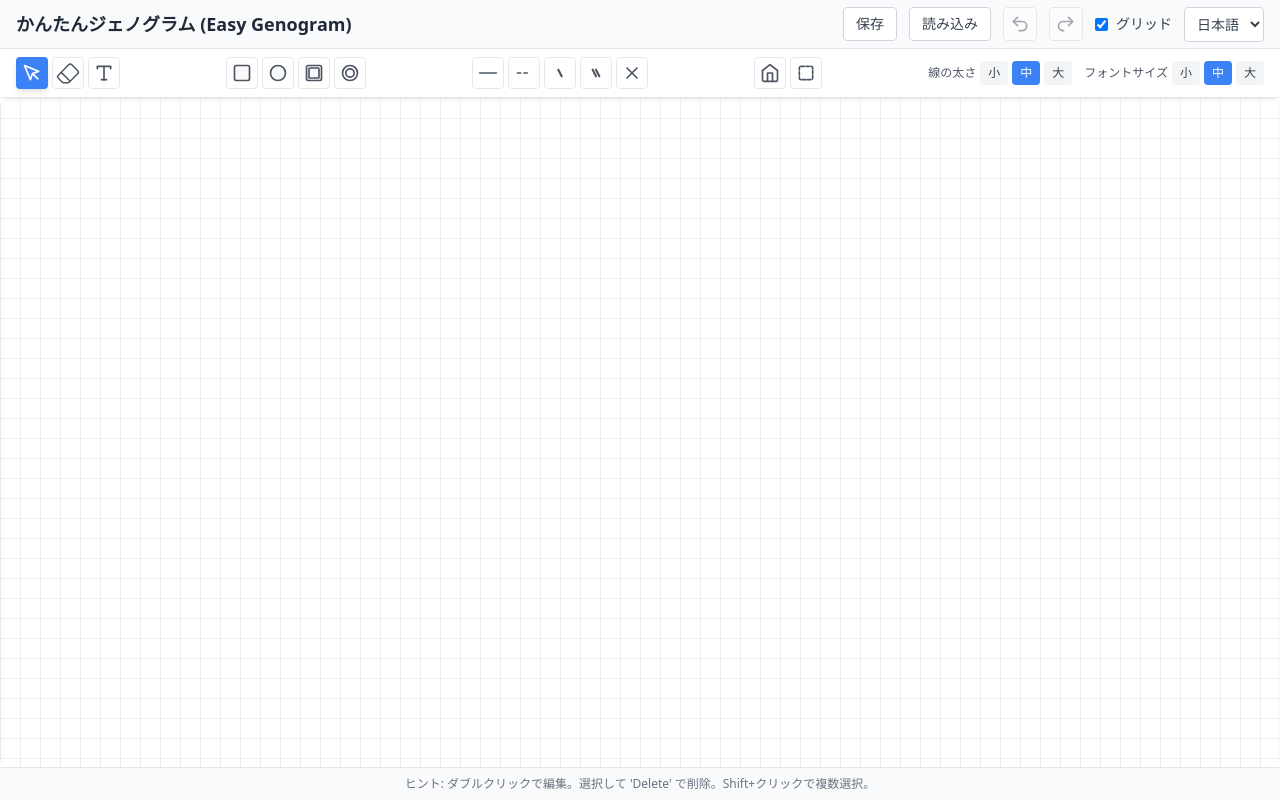
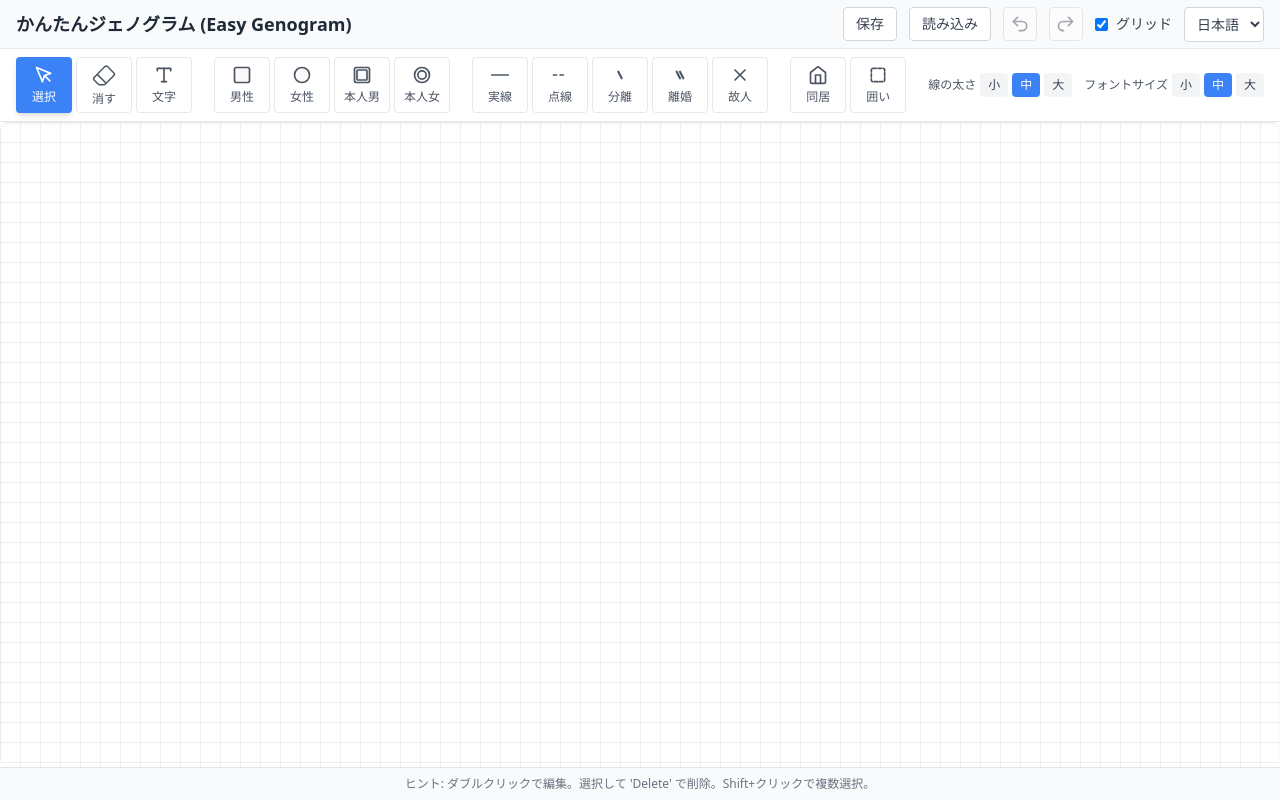
Before and after one commit to mochizukimasao/easy-genogram, a React (Vite) app: page / in a window 1280 px wide. Built offline with nearby package versions, Linux system fonts and the light colour scheme.

Commit message:
feat: Add captions to toolbar icons

```diff
--- a/components/Palette.tsx
+++ b/components/Palette.tsx
@@ -1,4 +1,3 @@
-
 import React from 'react';
 import { Tool, ShapeType, LineType } from '../types';
 import { MaleIcon, FemaleIcon, IndexMaleIcon, IndexFemaleIcon } from './icons/ShapeIcons';
@@ -21,20 +20,22 @@ interface PaletteProps {
 
 const ToolButton: React.FC<{
     label: string;
+    caption: string;
     tool: Tool;
     activeTool: Tool;
     onSelect: (tool: Tool) => void;
     children: React.ReactNode;
-}> = ({ label, tool, activeTool, onSelect, children }) => (
+}> = ({ label, caption, tool, activeTool, onSelect, children }) => (
   <button
     onClick={() => onSelect(tool)}
-    className={`flex items-center justify-center w-8 h-8 rounded transition-all duration-200
+    className={`flex flex-col items-center justify-center w-14 h-14 rounded transition-all duration-200 p-1
         ${activeTool === tool
           ? 'bg-blue-500 text-white shadow-md'
           : 'bg-white text-gray-600 hover:bg-gray-50 border border-gray-200'}`}
     title={label}
   >
     {children}
+    <span className="text-xs mt-1">{caption}</span>
   </button>
 );
 
@@ -59,58 +60,58 @@ const Palette: React.FC<PaletteProps> = ({ activeTool, onToolSelect, lineThickne
       <div className="flex items-center justify-between gap-4 flex-wrap">
         {/* 基本ツール */}
         <div className="flex items-center gap-1">
-          <ToolButton label={t('select')} tool="select" activeTool={activeTool} onSelect={onToolSelect}>
+          <ToolButton label={t('select')} caption={t('captionSelect')} tool="select" activeTool={activeTool} onSelect={onToolSelect}>
             <MousePointerIcon className="w-5 h-5"/>
           </ToolButton>
-          <ToolButton label={t('erase')} tool="erase" activeTool={activeTool} onSelect={onToolSelect}>
+          <ToolButton label={t('erase')} caption={t('captionErase')} tool="erase" activeTool={activeTool} onSelect={onToolSelect}>
             <EraseIcon className="w-6 h-6"/>
           </ToolButton>
-          <ToolButton label={t('textTool')} tool="text" activeTool={activeTool} onSelect={onToolSelect}>
+          <ToolButton label={t('textTool')} caption={t('captionText')} tool="text" activeTool={activeTool} onSelect={onToolSelect}>
             <TextIcon className="w-5 h-5"/>
           </ToolButton>
         </div>
 
         {/* 図形 */}
         <div className="flex items-center gap-1">
-          <ToolButton label={t('male')} tool={ShapeType.Male} activeTool={activeTool} onSelect={onToolSelect}>
+          <ToolButton label={t('male')} caption={t('captionMale')} tool={ShapeType.Male} activeTool={activeTool} onSelect={onToolSelect}>
             <MaleIcon className="w-5 h-5"/>
           </ToolButton>
-          <ToolButton label={t('female')} tool={ShapeType.Female} activeTool={activeTool} onSelect={onToolSelect}>
+          <ToolButton label={t('female')} caption={t('captionFemale')} tool={ShapeType.Female} activeTool={activeTool} onSelect={onToolSelect}>
             <FemaleIcon className="w-5 h-5"/>
           </ToolButton>
-          <ToolButton label={t('indexM')} tool={ShapeType.IndexMale} activeTool={activeTool} onSelect={onToolSelect}>
+          <ToolButton label={t('indexM')} caption={t('captionIndexM')} tool={ShapeType.IndexMale} activeTool={activeTool} onSelect={onToolSelect}>
             <IndexMaleIcon className="w-5 h-5"/>
           </ToolButton>
-          <ToolButton label={t('indexF')} tool={ShapeType.IndexFemale} activeTool={activeTool} onSelect={onToolSelect}>
+          <ToolButton label={t('indexF')} caption={t('captionIndexF')} tool={ShapeType.IndexFemale} activeTool={activeTool} onSelect={onToolSelect}>
             <IndexFemaleIcon className="w-5 h-5"/>
           </ToolButton>
         </div>
 
         {/* 線・関係 */}
         <div className="flex items-center gap-1">
-          <ToolButton label={t('solidLine')} tool={LineType.Solid} activeTool={activeTool} onSelect={onToolSelect}>
+          <ToolButton label={t('solidLine')} caption={t('captionSolid')} tool={LineType.Solid} activeTool={activeTool} onSelect={onToolSelect}>
             <RelationshipLineIcon className="w-5 h-5"/>
           </ToolButton>
-          <ToolButton label={t('dotted')} tool={LineType.Dashed} activeTool={activeTool} onSelect={onToolSelect}>
+          <ToolButton label={t('dotted')} caption={t('captionDashed')} tool={LineType.Dashed} activeTool={activeTool} onSelect={onToolSelect}>
             <DashedLineIcon className="w-5 h-5"/>
           </ToolButton>
-          <ToolButton label={t('separation')} tool="separation" activeTool={activeTool} onSelect={onToolSelect}>
+          <ToolButton label={t('separation')} caption={t('captionSep')} tool="separation" activeTool={activeTool} onSelect={onToolSelect}>
             <SeparationIcon className="w-5 h-5"/>
           </ToolButton>
-          <ToolButton label={t('divorce')} tool="divorce" activeTool={activeTool} onSelect={onToolSelect}>
+          <ToolButton label={t('divorce')} caption={t('captionDiv')} tool="divorce" activeTool={activeTool} onSelect={onToolSelect}>
             <DivorceIcon className="w-5 h-5"/>
           </ToolButton>
-          <ToolButton label={t('deceased')} tool="deceased" activeTool={activeTool} onSelect={onToolSelect}>
+          <ToolButton label={t('deceased')} caption={t('captionDec')} tool="deceased" activeTool={activeTool} onSelect={onToolSelect}>
             <DeceasedIcon className="w-5 h-5"/>
           </ToolButton>
         </div>
 
         {/* その他のツール */}
         <div className="flex items-center gap-1">
-          <ToolButton label={t('boundary')} tool="boundary" activeTool={activeTool} onSelect={onToolSelect}>
+          <ToolButton label={t('boundary')} caption={t('captionHouse')} tool="boundary" activeTool={activeTool} onSelect={onToolSelect}>
             <CohabitingIcon className="w-5 h-5"/>
           </ToolButton>
-          <ToolButton label={t('cohabitingTool')} tool="cohabiting" activeTool={activeTool} onSelect={onToolSelect}>
+          <ToolButton label={t('cohabitingTool')} caption={t('captionBound')} tool="cohabiting" activeTool={activeTool} onSelect={onToolSelect}>
             <BoundaryIcon className="w-5 h-5"/>
           </ToolButton>
         </div>
--- a/i18n/locales.ts
+++ b/i18n/locales.ts
@@ -46,6 +46,20 @@ export const translations = {
     paddingPx: 'Padding (px)',
     toggleGrid: 'Grid',
     includeBackground: 'Include white background',
+    captionSelect: 'Select',
+    captionErase: 'Erase',
+    captionText: 'Text',
+    captionMale: 'Male',
+    captionFemale: 'Female',
+    captionIndexM: 'IndexM',
+    captionIndexF: 'IndexF',
+    captionSolid: 'Solid',
+    captionDashed: 'Dashed',
+    captionSep: 'Sep.',
+    captionDiv: 'Div.',
+    captionDec: 'Dec.',
+    captionHouse: 'House',
+    captionBound: 'Bound.',
   },
   ja: {
     header: 'かんたんジェノグラム (Easy Genogram)',
@@ -94,6 +108,20 @@ export const translations = {
     paddingPx: '余白 (px)',
     toggleGrid: 'グリッド',
     includeBackground: '背景を白にする',
+    captionSelect: '選択',
+    captionErase: '消す',
+    captionText: '文字',
+    captionMale: '男性',
+    captionFemale: '女性',
+    captionIndexM: '本人男',
+    captionIndexF: '本人女',
+    captionSolid: '実線',
+    captionDashed: '点線',
+    captionSep: '分離',
+    captionDiv: '離婚',
+    captionDec: '故人',
+    captionHouse: '同居',
+    captionBound: '囲い',
   },
 };
 
```
